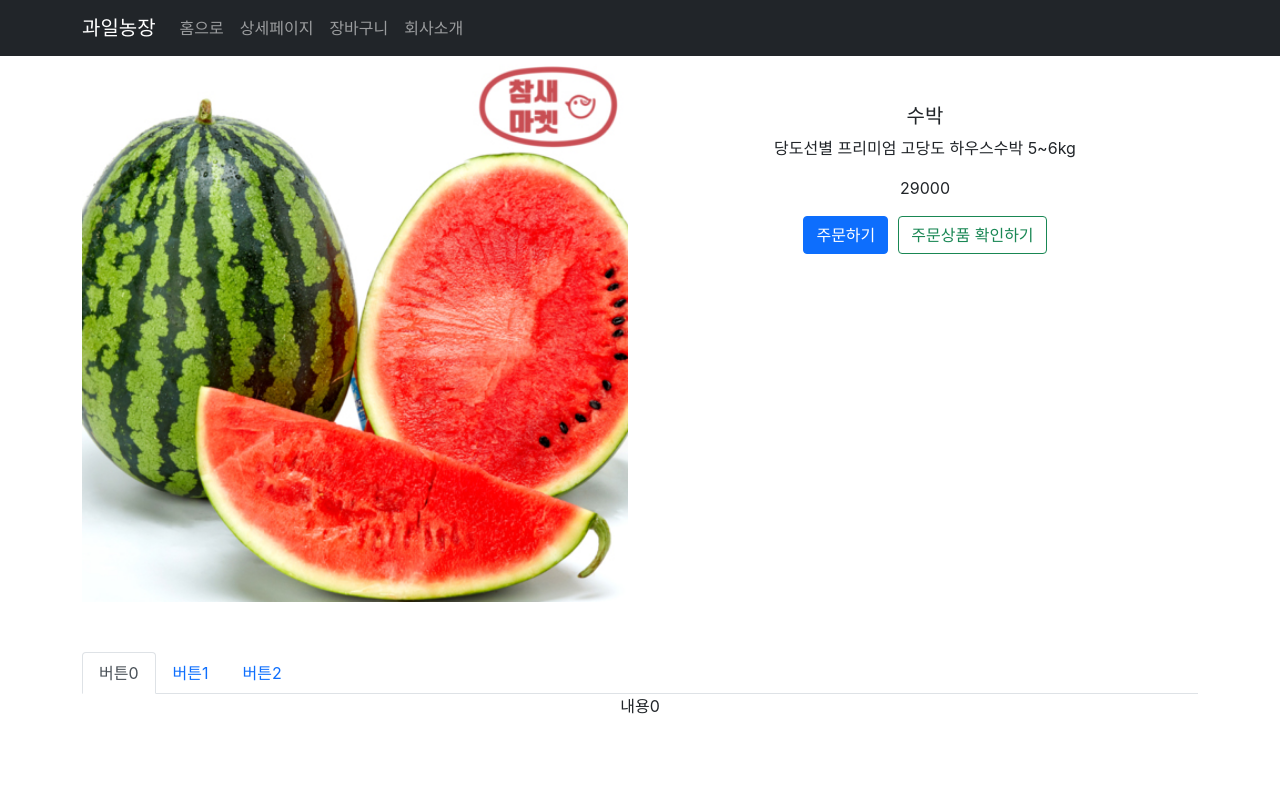
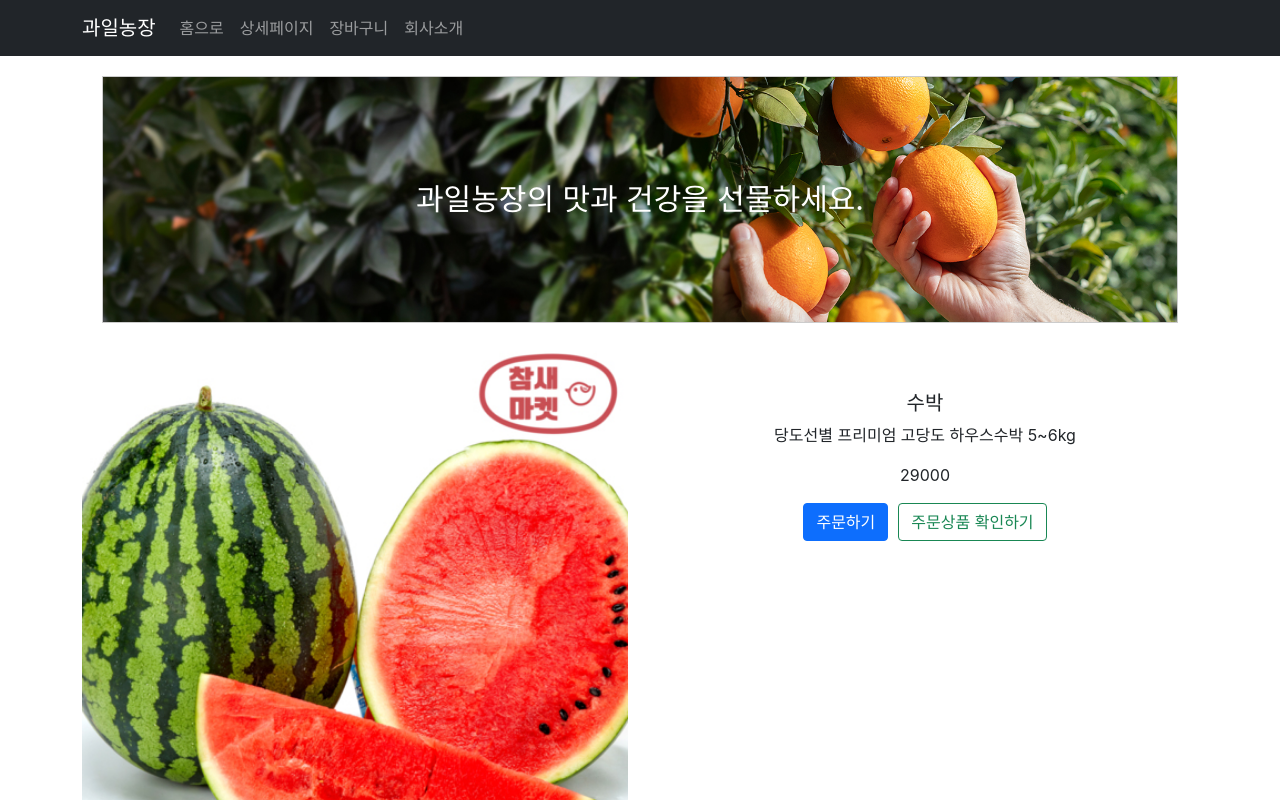
Before and after one commit to seedevk8s/Fruit_shop1, a React (Create React App) app: page /detail/1 in a window 1280 px wide. Shown: the top 800 px of the page. Built offline with nearby package versions, Linux system fonts and the light colour scheme.

Commit message:
Styled-Components로 CSS 파일 없이 스타일 관리

```diff
--- a/package.json
+++ b/package.json
@@ -16,6 +16,7 @@
     "react-redux": "^9.2.0",
     "react-router-dom": "^6.30.1",
     "react-scripts": "5.0.1",
+    "styled-components": "^6.1.19",
     "web-vitals": "^2.1.4"
   },
   "scripts": {
--- a/src/components/Detail.js
+++ b/src/components/Detail.js
@@ -7,7 +7,23 @@ import { addItem } from '../store.js'
 import { useDispatch } from 'react-redux'
 import { Button } from 'react-bootstrap'
 import { Link } from 'react-router-dom';
+import styled from 'styled-components'
 
+let Banner = styled.div`
+  padding : 20px;
+  color : gray;
+`;
+
+let BannerBtn = styled.button`
+  color : white;
+  font-size:30px;
+  width:100%;
+  padding : 100px 100px;
+  border:1px solid #ccc;
+  background-image:url("../img/banner.jpg");
+  background-size:cover;
+  background-position:center;
+`;
 
 function Detail(props) {
     let {paramId} = useParams();
@@ -44,6 +60,10 @@ function Detail(props) {
 
     return (
        <div className={'container start ' + fade2}>
+        <Banner>
+            <BannerBtn>과일농장의 맛과 건강을 선물하세요.</BannerBtn>
+        </Banner>
+
             <div className="row">
                 <div className="col-md-6">
                    <img src={'/' + imgUrl} width="100%" alt={title} />
```
Also changed, not shown: 1 other file (tests, documents, lock files or other folders).
